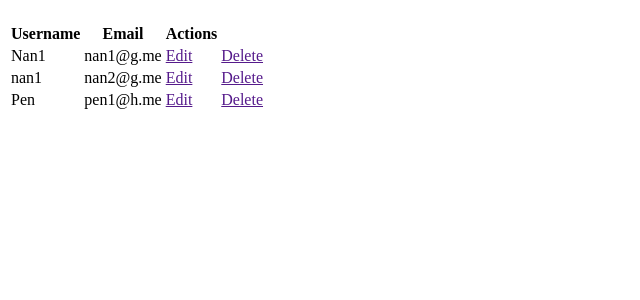
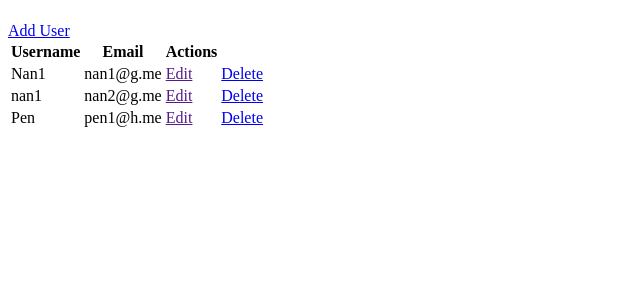
Before and after one commit to SarathKumar95/Week-6-Bro, a Django app: page /owner in a window 1280 px wide. Shown: the part 58-358 px from the top of the page, without its empty margins (0-640 px from the left). Run offline with Django 4.2, Linux system fonts and the light colour scheme; data comes from the database, SQL or seed files in the repository; both versions use the stored data as it was after the commit.

Commit message:
delete operation added

```diff
--- a/newpro/owner/urls.py
+++ b/newpro/owner/urls.py
@@ -8,4 +8,6 @@ urlpatterns = [
     path('out', views.out, name='out'),
     path('owner', views.owner, name='owner'),
     path('create', views.create_user, name='create'),
+    # path('update', views.update_user, name='update'),
+    path('delete/<int:id>', views.delete_user, name='delete'),
 ]
--- a/newpro/owner/views.py
+++ b/newpro/owner/views.py
@@ -69,8 +69,16 @@ def create_user(request):
 
         if form.is_valid():
             form.save()
+            messages.success(request, "The user has been created.")
+            return redirect('owner')
 
         else:
             print(form.errors)
 
     return render(request, 'owner/create.html', context)
+
+
+def delete_user(request, id):
+    user = CustomUser.objects.get(id=id)
+    user.delete()
+    return redirect('owner')
--- a/newpro/templates/owner/dashboard.html
+++ b/newpro/templates/owner/dashboard.html
@@ -16,6 +16,17 @@
     <section>
 
 
+        <a href="{% url 'create'%}">Add User</a>
+
+        <div class="messages">
+            {% for message in messages %}
+
+                {{message}}
+
+            {% endfor %}
+
+        </div>
+
         <table>
 
             <tr>
@@ -33,7 +44,7 @@
                 <td>{{item.username}}</td>
                 <td>{{item.email}}</td>
                 <td><a href="">Edit</a></td>
-                <td><a href="">Delete</a></td>
+                <td><a href="{% url 'delete' item.id %}">Delete</a></td>
 
 
             </tr>
```
Also changed, not shown: newpro/db.sqlite3.
